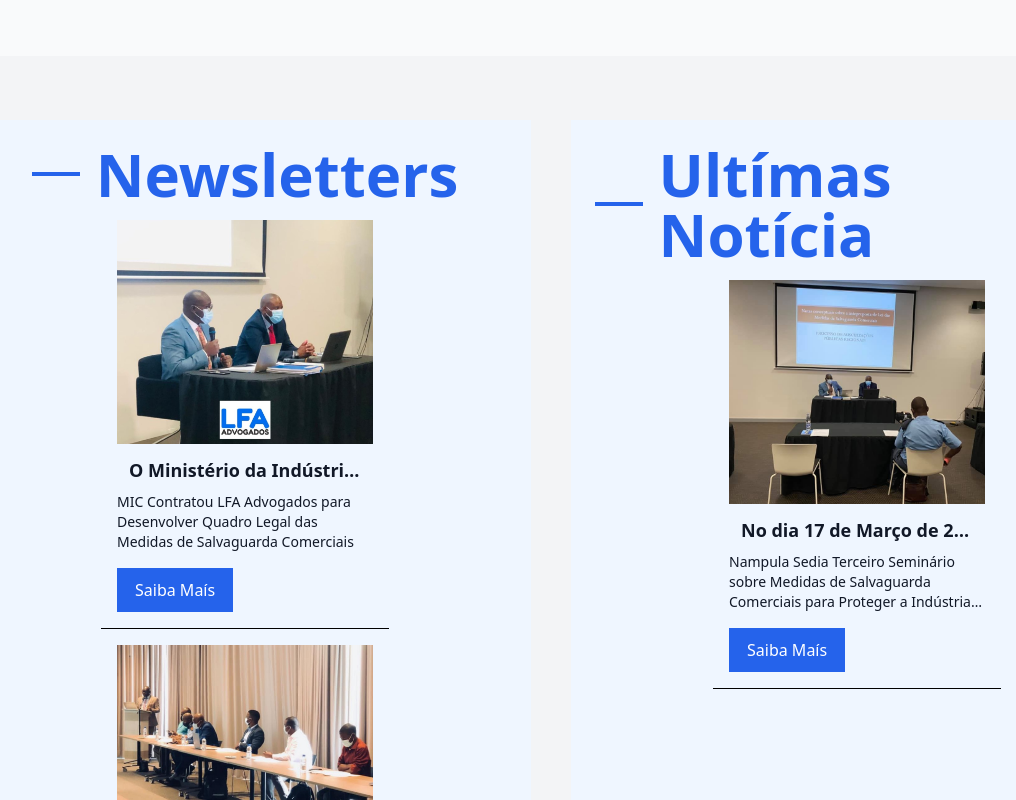
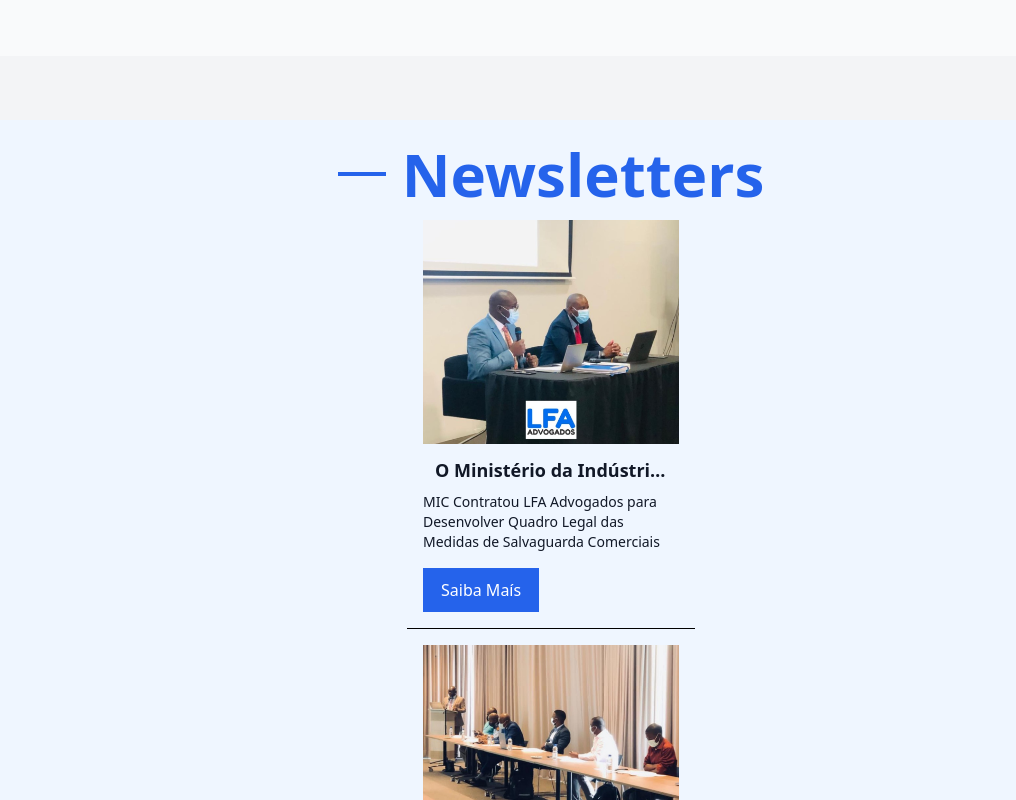
Before and after one commit to alexandre-mahumane/lfa_front, a React (Vite) app: page / in a window 1280 px wide. Shown: the part 1180-1980 px from the top of the page, without its empty margins (89-1105 px from the left). Built offline with nearby package versions, Linux system fonts and the light colour scheme.

Commit message:
update: article

```diff
--- a/src/components/article.jsx
+++ b/src/components/article.jsx
@@ -30,10 +30,7 @@ export const Article = () => {
           title={t("article.news2.intro")}
           path={"news/2"}
         />
-      </section>
 
-      <section className="md:p-6 w-full flex flex-col items-center bg-blue-50">
-        <TitleComponent text={t("article.title")} />
         <Card
           path={"news/3"}
           variant={"N"}
@@ -42,6 +39,7 @@ export const Article = () => {
           title={t("article.news3.intro")}
         />
       </section>
+
     </article>
   );
 };
```
